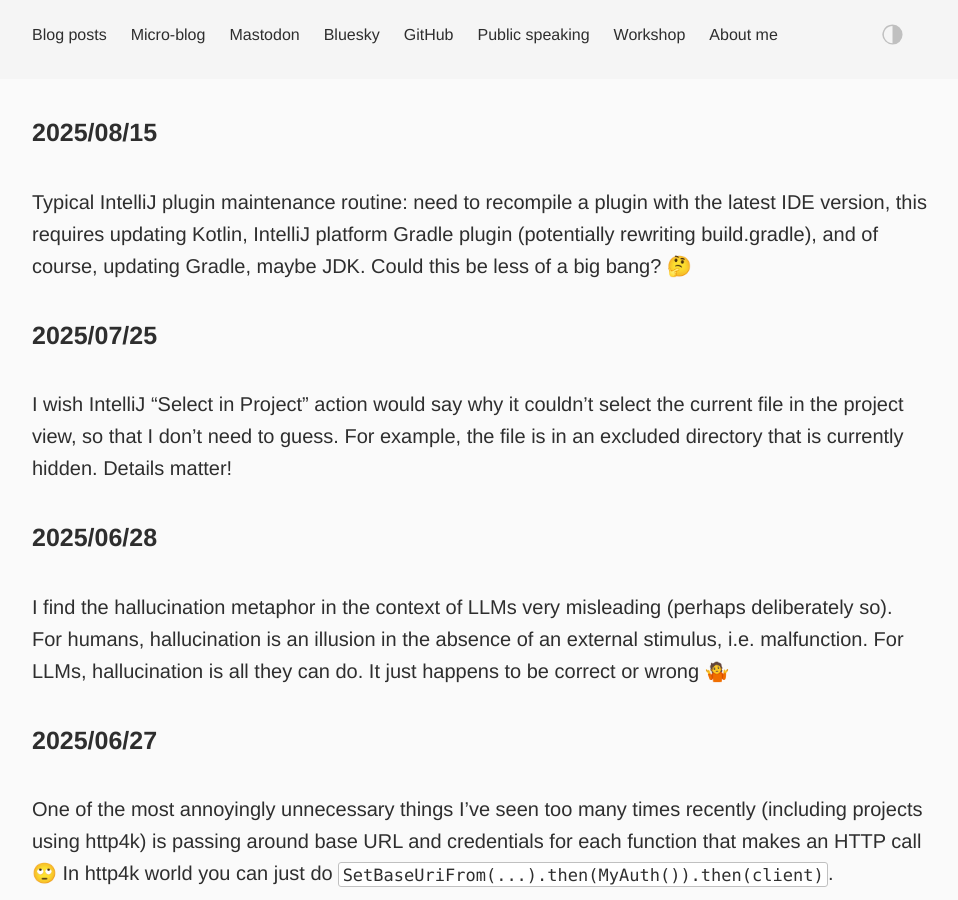
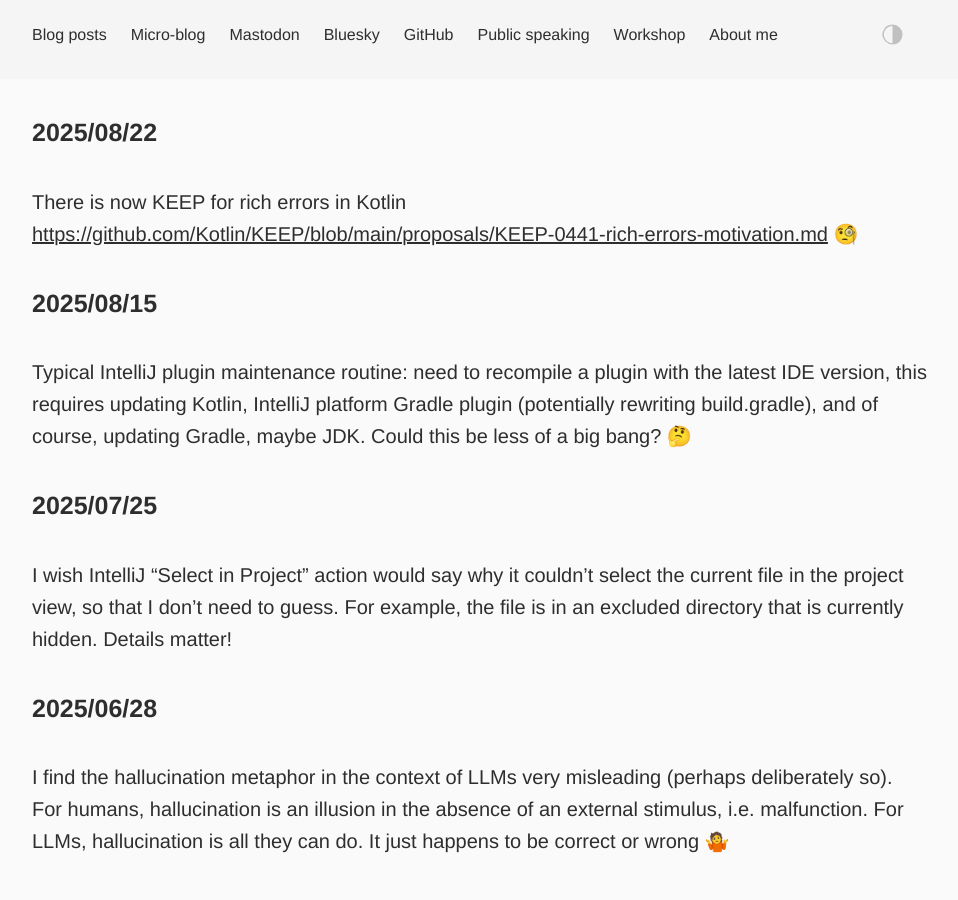
Before and after one commit to dkandalov/dkandalov.github.io, a Jekyll site: the page built from micro-blog.md, in a window 1280 px wide and 900 px high. Shown: the whole window, without its empty margins (160-1118 px from the left). Built offline with Jekyll 4.4.1, drawn with Linux system fonts in a browser that asks for light colours.

Commit message:
updated micro-blog

```diff
--- a/micro-blog.md
+++ b/micro-blog.md
@@ -2,6 +2,9 @@
 layout: post
 permalink: /micro-blog/
 ---
+
+#### 2025/08/22
+There is now KEEP for rich errors in Kotlin <https://github.com/Kotlin/KEEP/blob/main/proposals/KEEP-0441-rich-errors-motivation.md> 🧐
 
 #### 2025/08/15
 Typical IntelliJ plugin maintenance routine: need to recompile a plugin with the latest IDE version, this requires updating Kotlin, IntelliJ platform Gradle plugin (potentially rewriting build.gradle), and of course, updating Gradle, maybe JDK. Could this be less of a big bang? 🤔
```
